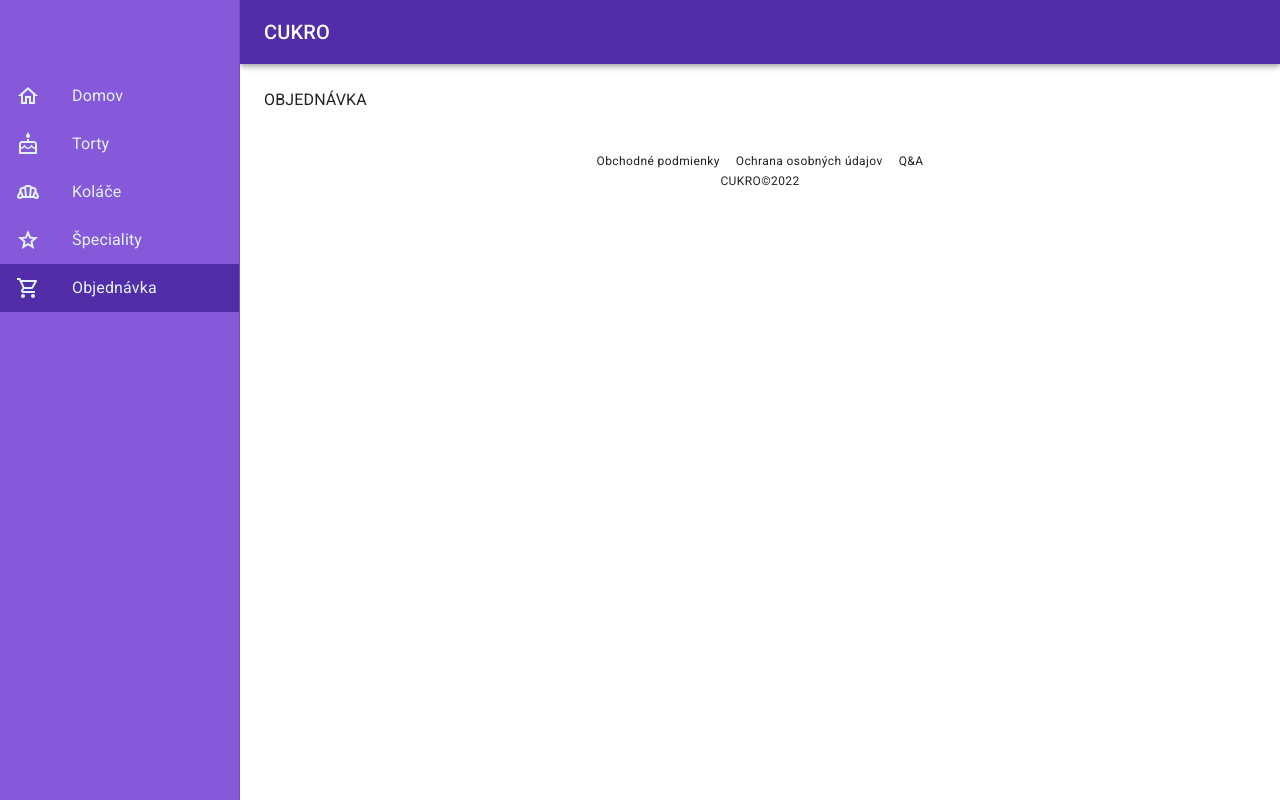
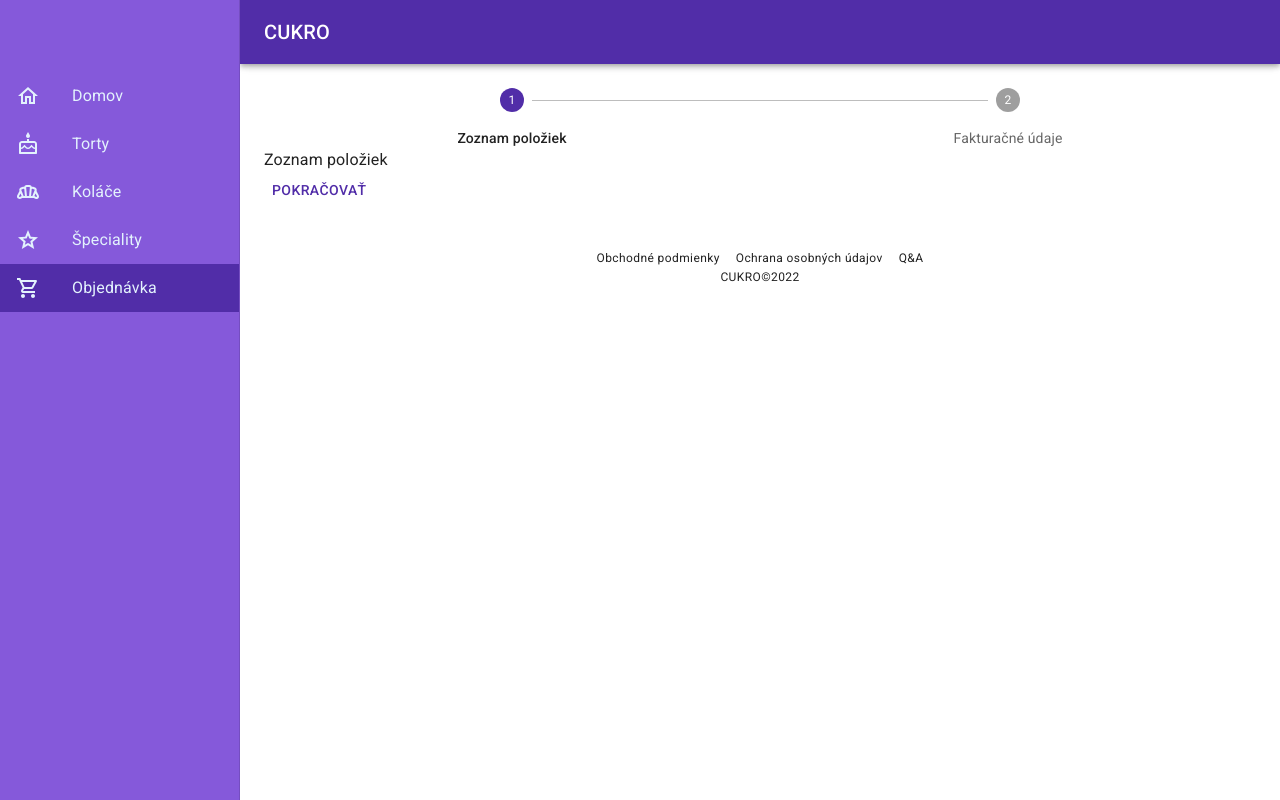
Before and after one commit to Mart1n991/cukro-customer-web, a React (Create React App) app: page /objednavka in a window 1280 px wide. Built offline with nearby package versions, Linux system fonts and the light colour scheme.

Commit message:
Created stepper for order page.

```diff
--- /dev/null
+++ b/src/components/Stepper/Stepper.js
@@ -0,0 +1,37 @@
+import { useState } from "react";
+import { Button, Step, StepLabel, Stepper as MaterialUIStepper, Typography } from "@mui/material";
+
+const steps = ["Zoznam položiek", "Fakturačné údaje"];
+
+const Stepper = () => {
+  const [activeStep, setActiveStep] = useState(0);
+
+  const handleNext = () => setActiveStep((prevActiveStep) => prevActiveStep + 1);
+  const handleBack = () => setActiveStep((prevActiveStep) => prevActiveStep - 1);
+
+  return (
+    <>
+      <MaterialUIStepper activeStep={activeStep} alternativeLabel>
+        {steps.map((label) => (
+          <Step key={label}>
+            <StepLabel>{label}</StepLabel>
+          </Step>
+        ))}
+      </MaterialUIStepper>
+      {activeStep === steps.length ? (
+        <>
+          <Typography>Fakturačné údaje</Typography>
+          <Button onClick={handleBack}>Späť</Button>
+          <Button>Odoslať objednávku</Button>
+        </>
+      ) : (
+        <>
+          <Typography>Zoznam položiek</Typography>
+          <Button onClick={handleNext}>Pokračovať</Button>
+        </>
+      )}
+    </>
+  );
+};
+
+export default Stepper;
--- a/src/pages/order/Order.js
+++ b/src/pages/order/Order.js
@@ -1,9 +1,10 @@
 import { Typography } from "@mui/material";
 import Layout from "../../components/layout/Layout";
+import Stepper from "../../components/Stepper/Stepper";
 
 const Order = () => (
   <Layout>
-    <Typography>OBJEDNÁVKA</Typography>
+    <Stepper />
   </Layout>
 );
 export default Order;
```
